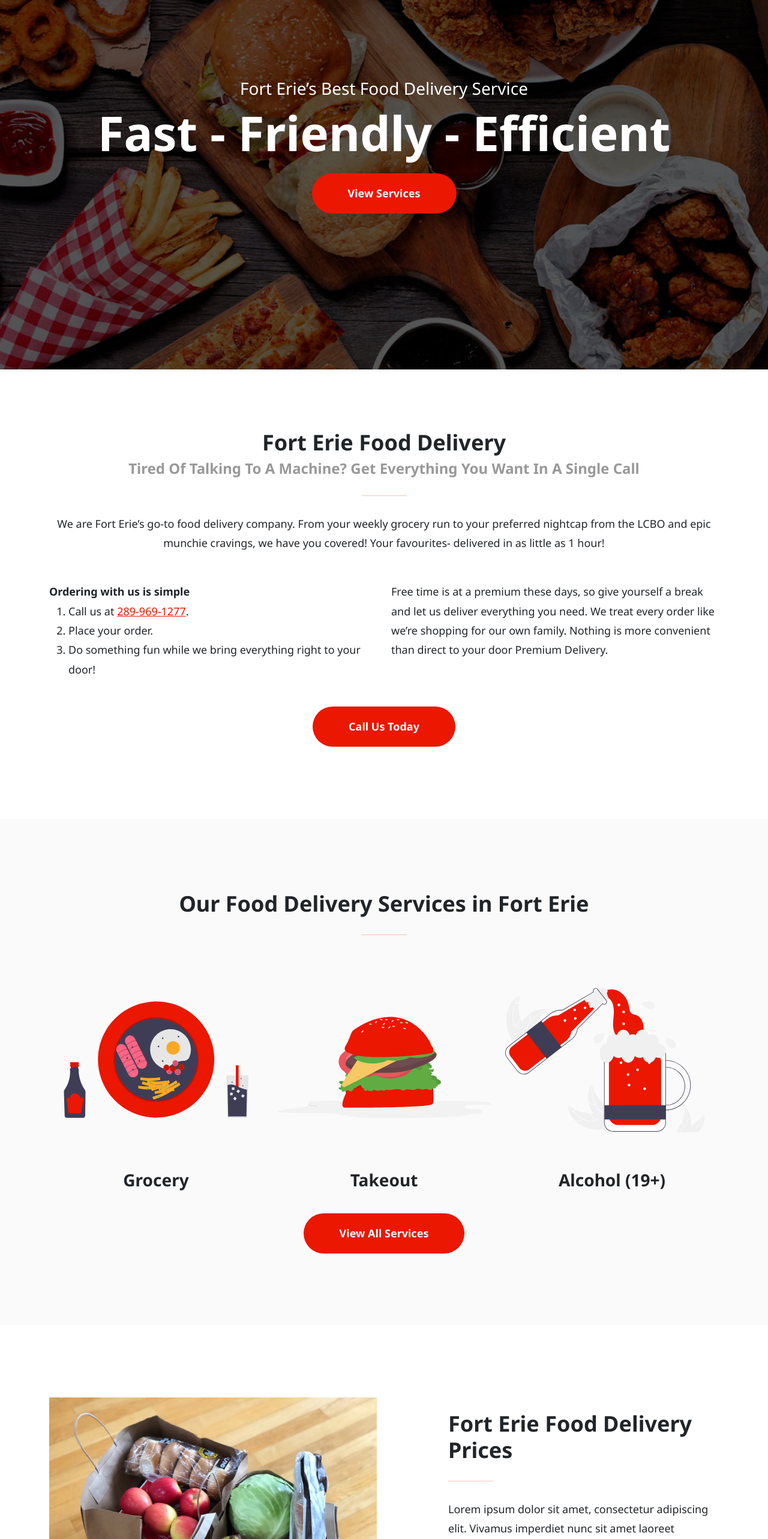
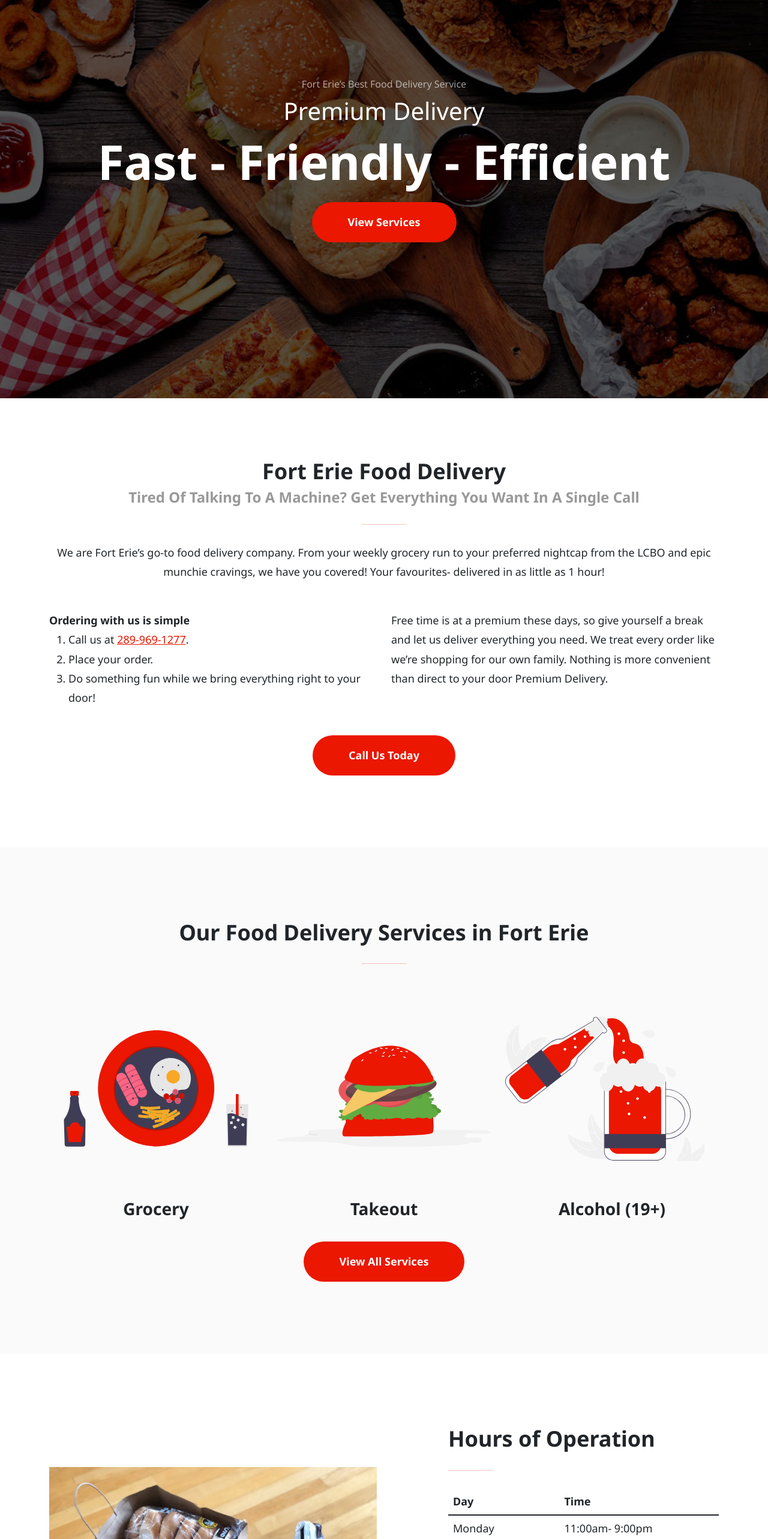
Before and after one commit to prem-deliv/prem-deliv, a Next.js app: page / in a window 1280 px wide. Shown: the part 234-2800 px from the top of the page at 60% size. Built offline with nearby package versions, Linux system fonts and the light colour scheme.

Commit message:
Content changes

```diff
--- a/components/hero/Hero.module.scss
+++ b/components/hero/Hero.module.scss
@@ -11,11 +11,20 @@
     padding: 60px 0px 60px 0px;
   }
   &__title {
-    color: $white;
-    font-size: 28px;
+    color: rgba($white, 0.6);
+    font-size: 16px;
     font-weight: 300;
     @include bp-tablet-sm {
       font-size: 18px;
+    }
+  }
+  &__biz {
+    color: $white;
+    font-size: 40px;
+    margin-bottom: 0px;
+    margin-top: -10px;
+    @include bp-tablet-sm {
+      font-size: 26px;
     }
   }
   &__subtitle {
--- a/components/hero/Hero.tsx
+++ b/components/hero/Hero.tsx
@@ -5,12 +5,19 @@ import styles from "../hero/Hero.module.scss";
 
 interface Props {
   title: string;
+  bizName: string;
   subTitle: string;
   btnText: string;
   btnLink: string;
 }
 
-const Hero: React.FC<Props> = ({ title, subTitle, btnLink, btnText }) => {
+const Hero: React.FC<Props> = ({
+  title,
+  bizName,
+  subTitle,
+  btnLink,
+  btnText,
+}) => {
   return (
     <>
       <section className={styles.hero}>
@@ -18,6 +25,7 @@ const Hero: React.FC<Props> = ({ title, subTitle, btnLink, btnText }) => {
           <Row>
             <Col lg="12">
               <h1 className={styles.hero__title}>{title}</h1>
+              <p className={styles.hero__biz}>{bizName}</p>
               <h2 className={styles.hero__subtitle}>{subTitle}</h2>
               <Link href={btnLink}>
                 <a className={styles.hero__link}>
--- a/components/intro/Intro.tsx
+++ b/components/intro/Intro.tsx
@@ -6,9 +6,9 @@ import styles from "../intro/Intro.module.scss";
 interface Props {
   title: string;
   subTitle: string;
-  desc: string;
-  order: string;
-  free: string;
+  desc: any;
+  order: any;
+  free: any;
   btnLink: string;
   btnText: string;
 }
--- a/components/prices/Price.tsx
+++ b/components/prices/Price.tsx
@@ -1,12 +1,13 @@
-import { Container, Row, Col } from "reactstrap";
+import { Container, Row, Col, Button } from "reactstrap";
 import Image from "next/image";
+import Link from "next/link";
 
 import styles from "../prices/Prices.module.scss";
 
 interface Props {
   title: string;
-  desc: string;
-  image: string;
+  desc: any;
+  image: any;
 }
 
 const Price: React.FC<Props> = ({ title, desc, image }) => {
@@ -26,7 +27,10 @@ const Price: React.FC<Props> = ({ title, desc, image }) => {
             >
               <h2 className={styles.prices__title}>{title}</h2>
               <hr />
-              <p>{desc}</p>
+              {desc}
+              <Link href="/service-fees">
+                <Button>Food Delivery Prices</Button>
+              </Link>
             </Col>
           </Row>
         </Container>
--- a/components/shared/footer/Footer.tsx
+++ b/components/shared/footer/Footer.tsx
@@ -10,9 +10,10 @@ const Footer = () => {
         <Container>
           <Row>
             <Col lg="9">
-              <h2>Contact Us Today</h2>
+              <h2>Call Us Today</h2>
               <p className={styles.sub}>
-                We’re here to help with your delivery needs.
+                Premium Delivery. Premium Services. Here To Help With All Your
+                Delivery Needs.
               </p>
             </Col>
             <Col lg="3">
--- a/pages/index.tsx
+++ b/pages/index.tsx
@@ -13,6 +13,7 @@ import deliveryImage from "../public/fort-erie-food-delivery-prices.jpg";
 
 const heroProps = {
   title: "Fort Erie’s Best Food Delivery Service",
+  bizName: "Premium Delivery",
   subTitle: "Fast - Friendly - Efficient",
   btnText: "View Services",
   btnLink: "/services",
@@ -66,8 +67,49 @@ const servicesProps = {
 };
 
 const deliveryProps = {
-  title: "Fort Erie Food Delivery Prices",
-  desc: "Lorem ipsum dolor sit amet, consectetur adipiscing elit. Vivamus imperdiet nunc sit amet laoreet consequat. Nam fermentum, felis sit amet lacinia sollicitudin, odio leo sagittis metus, eu molestie erat leo in massa. Cras quis feugiat lacus. Suspendisse a eros consequat, consectetur neque eget.",
+  title: "Hours of Operation",
+  desc: (
+    <>
+      <table className="table">
+        <thead>
+          <tr>
+            <th scope="col">Day</th>
+            <th scope="col">Time</th>
+          </tr>
+        </thead>
+        <tbody>
+          <tr>
+            <td>Monday</td>
+            <td>11:00am- 9:00pm</td>
+          </tr>
+          <tr>
+            <td>Tuesday</td>
+            <td>11:00am- 9:00pm</td>
+          </tr>
+          <tr>
+            <td>Wednesday</td>
+            <td>11:00am- 9:00pm</td>
+          </tr>
+          <tr>
+            <td>Thursday</td>
+            <td>11:00am- 9:00pm</td>
+          </tr>
+          <tr>
+            <td>Friday</td>
+            <td>11:00am- 9:00pm</td>
+          </tr>
+          <tr>
+            <td>Saturday</td>
+            <td>11:00am- 9:00pm</td>
+          </tr>
+          <tr>
+            <td>Sunday</td>
+            <td>CLOSED</td>
+          </tr>
+        </tbody>
+      </table>
+    </>
+  ),
   image: deliveryImage,
 };
 
```
